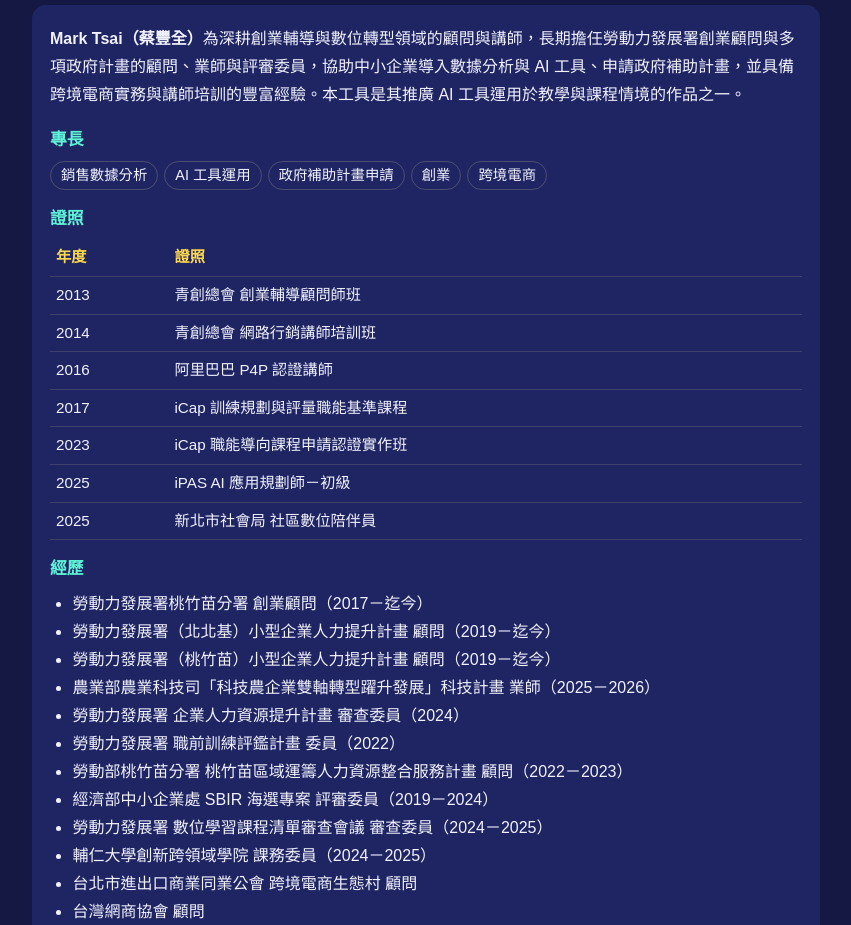
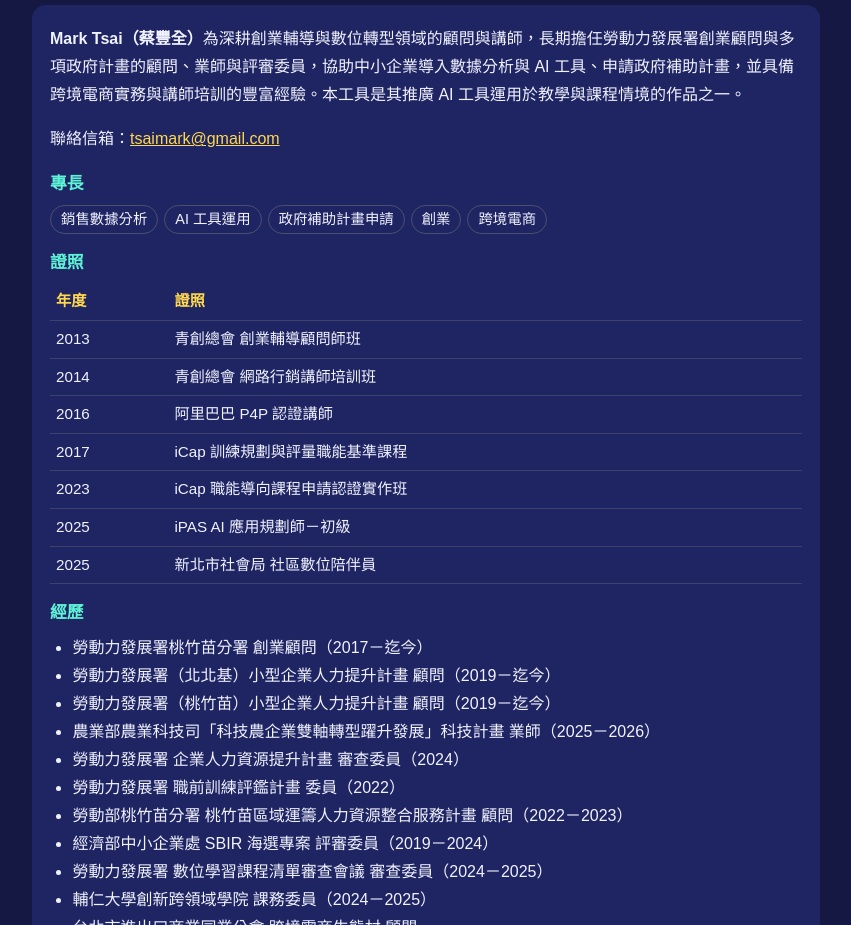
Before and after one commit to M255525/voice-control-game, a website: page manual.html in a window 1280 px wide. Shown: the part 4163-5088 px from the top of the page, without its empty margins (214-1065 px from the left). Drawn offline with Linux system fonts and the light colour scheme.

Commit message:
Add contact email to manual

```diff
--- a/manual.html
+++ b/manual.html
@@ -149,7 +149,7 @@
 <div class="mk-creator">
 <style>.mk-creator{line-height:1.75}.mk-creator h3{margin:14px 0 6px;font-size:1.05em}.mk-creator table{width:100%;border-collapse:collapse;font-size:.95em}.mk-creator td,.mk-creator th{text-align:left;padding:5px 6px;border-bottom:1px solid rgba(128,128,128,.3);vertical-align:top}.mk-creator th{white-space:nowrap}.mk-creator ul{margin:4px 0;padding-left:1.4em}.mk-creator .mk-tags{display:flex;flex-wrap:wrap;gap:6px;margin:4px 0}.mk-creator .mk-tags span{border:1px solid rgba(128,128,128,.45);border-radius:999px;padding:1px 10px;font-size:.9em}</style>
 <p><b>Mark Tsai（蔡豐全）</b>為深耕創業輔導與數位轉型領域的顧問與講師，長期擔任勞動力發展署創業顧問與多項政府計畫的顧問、業師與評審委員，協助中小企業導入數據分析與 AI 工具、申請政府補助計畫，並具備跨境電商實務與講師培訓的豐富經驗。本工具是其推廣 AI 工具運用於教學與課程情境的作品之一。</p>
-<!-- CONTACT_LINE -->
+<p>聯絡信箱：<a href="mailto:tsaimark@gmail.com">tsaimark@gmail.com</a></p>
 <h3>專長</h3>
 <div class="mk-tags"><span>銷售數據分析</span><span>AI 工具運用</span><span>政府補助計畫申請</span><span>創業</span><span>跨境電商</span></div>
 <h3>證照</h3>
```
